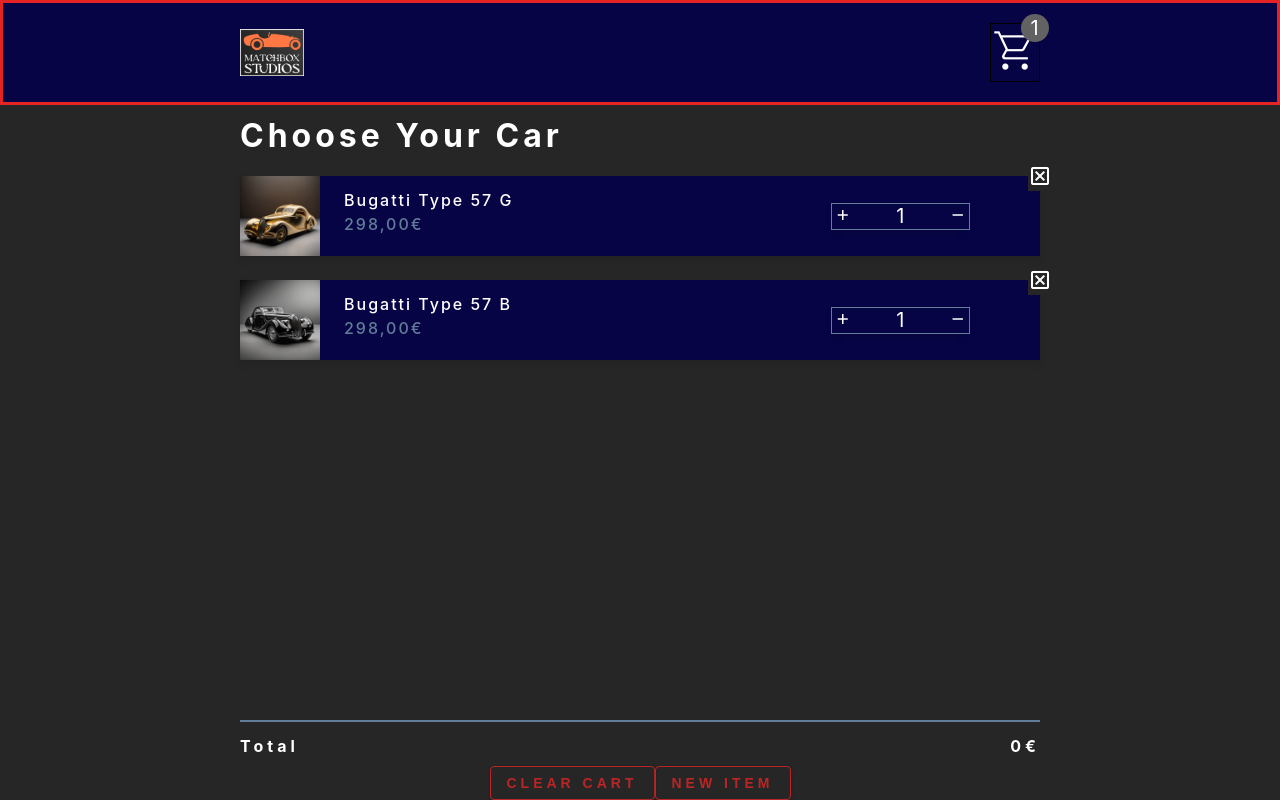
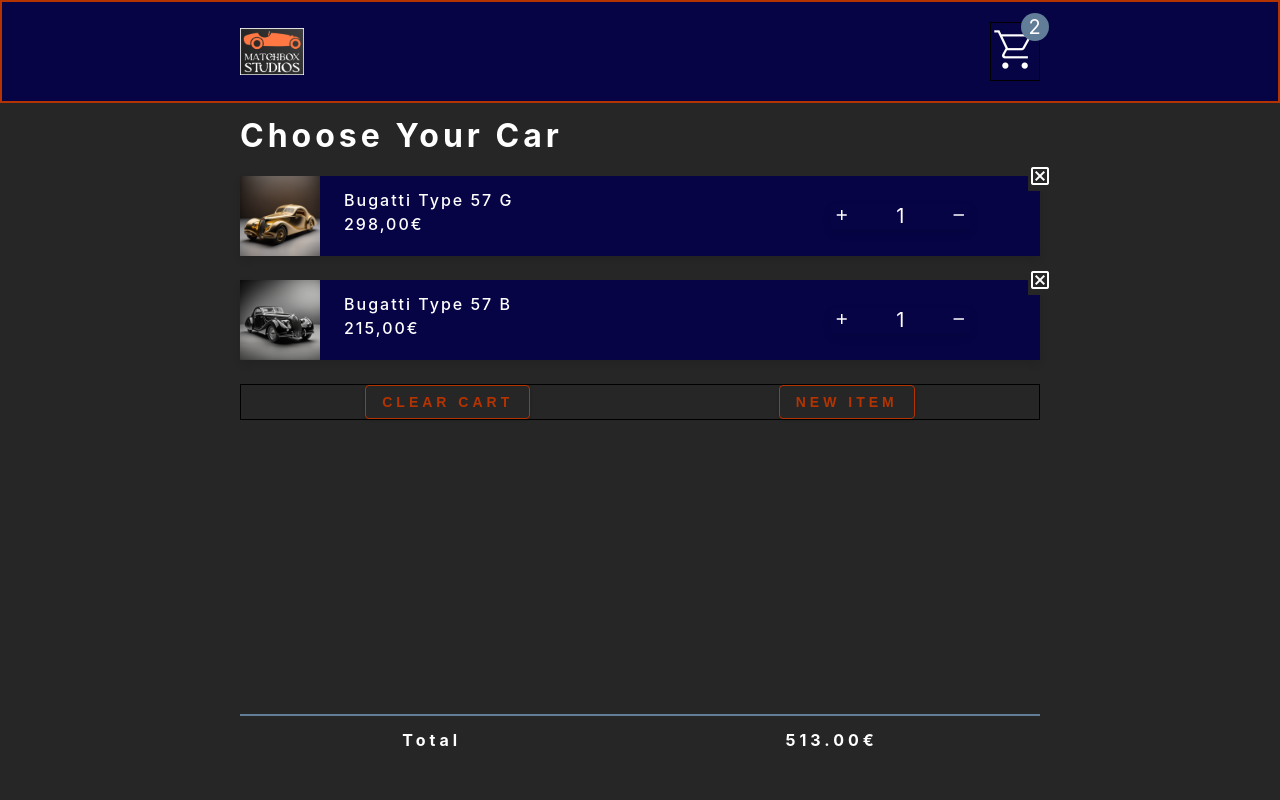
Before and after one commit to Murci2022/matchbox-shopping-cart, a React (Create React App) app: page / in a window 1280 px wide. Built offline with nearby package versions, Linux system fonts and the light colour scheme.

Commit message:
add Footer

```diff
--- a/src/App.js
+++ b/src/App.js
@@ -1,12 +1,22 @@
 import Navbar from './components/Navbar';
-
+import Footer from './components/Footer';
 import CartContainer from './components/CartContainer';
+import { useEffect } from 'react';
+import { useSelector, useDispatch } from 'react-redux';
+import { calculateTotals } from './features/cart/cartSlice';
 
 function App() {
+  const { cartItems } = useSelector((store) => store.cart);
+
+  const dispatch = useDispatch();
+  useEffect(() => {
+    dispatch(calculateTotals());
+  }, [cartItems]);
   return (
     <main>
       <Navbar />
       <CartContainer />
+      <Footer />
     </main>
   );
 }
--- a/src/Items.js
+++ b/src/Items.js
@@ -14,7 +14,7 @@ const Items = [
   {
     id: 'rec1JZlfCIBOPdcT2',
     title: 'Bugatti Type 57 B',
-    price: '298,00',
+    price: '215,00',
     img: BugattiBlack,
     amount: 1,
   },
--- a/src/components/CartContainer.js
+++ b/src/components/CartContainer.js
@@ -6,7 +6,7 @@ import { clearCart, newItem } from '../features/cart/cartSlice';
 const CartContainer = () => {
   const { cartItems, total, amount } = useSelector((store) => store.cart);
   const dispatch = useDispatch();
-  console.log(cartItems);
+  console.log(total, 'total');
   if (amount < 1) {
     return (
       <section className='cart'>
@@ -31,16 +31,7 @@ const CartContainer = () => {
             />
           );
         })}
-      </div>
-      <footer>
-        <div className='footer-conti'>
-          <hr />
-
-          <div className='cart-total'>
-            {' '}
-            <h4>
-              total <span>{total}€</span>
-            </h4>
+        <div className='btn-container'>
           <button
             className='btn clear-btn'
             onClick={() => {
@@ -59,7 +50,6 @@ const CartContainer = () => {
           </button>
         </div>
       </div>
-      </footer>
     </section>
   );
 };
--- /dev/null
+++ b/src/components/Footer.js
@@ -0,0 +1,24 @@
+import React from 'react';
+import { useSelector } from 'react-redux';
+
+const Footer = () => {
+  const { total } = useSelector((store) => store.cart);
+  console.log(total, 'TL');
+  return (
+    <footer>
+      <div className='footer-conti'>
+        <hr />
+
+        <div className='cart-total'>
+          {' '}
+          <h4>total</h4>
+          <h4>
+            <span>{total.toFixed(2)}€</span>
+          </h4>
+        </div>
+      </div>
+    </footer>
+  );
+};
+
+export default Footer;
--- a/src/features/cart/cartSlice.js
+++ b/src/features/cart/cartSlice.js
@@ -2,7 +2,7 @@ import { createSlice } from '@reduxjs/toolkit';
 import Items from '../../Items';
 const initialState = {
   cartItems: Items.slice(0, 2),
-  amount: 1,
+  amount: 2,
   total: 0,
   isLoading: 0,
 };
@@ -11,12 +11,36 @@ const cartSlice = createSlice({
   name: 'cart',
   initialState,
   reducers: {
+    calculateTotals: (state) => {
+      let amount = 0;
+      let total = 0;
+      state.cartItems.forEach((item) => {
+        console.log('Item Amount:', typeof item.amount);
+        console.log('Item Price:', typeof item.price);
+        if (
+          typeof item.amount !== 'number' ||
+          typeof item.price !== 'number' ||
+          isNaN(item.price)
+        ) {
+          console.log('invalid data type');
+        }
+
+        amount += item.amount;
+        total += item.amount * parseFloat(item.price);
+
+        console.log('total', total);
+      });
+      state.amount = amount;
+      state.total = total;
+    },
     clearCart: (state) => {
       state.cartItems = [];
+      state.amount = 0;
     },
     removeItem: (state, action) => {
       const itemId = action.payload;
       state.cartItems = state.cartItems.filter((item) => item.id !== itemId);
+      state.amount = state.amount - 1;
     },
     increase: (state, { payload }) => {
       const cartItem = state.cartItems.find((item) => item.id === payload.id);
@@ -40,12 +64,19 @@ const cartSlice = createSlice({
       if (!newItem) return;
 
       state.cartItems = [...state.cartItems, newItem];
+      state.amount += 1;
     },
   },
 });
 
 console.log(cartSlice);
 
-export const { clearCart, removeItem, increase, decrease, newItem } =
-  cartSlice.actions;
+export const {
+  clearCart,
+  removeItem,
+  increase,
+  decrease,
+  newItem,
+  calculateTotals,
+} = cartSlice.actions;
 export default cartSlice.reducer;
--- a/src/index.css
+++ b/src/index.css
@@ -5,13 +5,19 @@ Variables
 */
 
 :root {
+  --clr-primary1: #b33301;
+  --clr-primary-dark2: #691e00;
+  --clr-primary-light3: #ff4800;
+  --clr-blue-1: #070446;
+  --clr-white: #fff;
+  --clr-grey-dark: #262626;
+  --clr-grey-light: #617d98;
+  /* -------------- */
   --clr-primary: #070446;
   --clr-primary-dark: #282566;
   --clr-primary-light: #626262;
   --clr-grey-1: #102a42;
-  --clr-grey-5: #617d98;
   --clr-grey-10: #262626;
-  --clr-white: #fff;
   --clr-red-dark: hsl(360, 67%, 44%);
   --clr-red-light: hsl(360, 71%, 66%);
   --transition: all 0.3s linear;
@@ -29,7 +35,7 @@ Variables
 body {
   font-family: -apple-system, BlinkMacSystemFont, 'Segoe UI', Roboto, Oxygen,
     Ubuntu, Cantarell, 'Open Sans', 'Helvetica Neue', sans-serif;
-  background: var(--clr-grey-10);
+  background: var(--clr-grey-dark);
   color: var(--clr-white);
   line-height: 1.5;
   font-size: 0.875rem;
@@ -93,7 +99,6 @@ p {
 
 .btn {
   text-transform: uppercase;
-  background: var(--clr-primary);
   color: var(--clr-white);
   padding: 0.375rem 0.75rem;
   letter-spacing: var(--spacing);
@@ -128,16 +133,16 @@ nav {
   top: 0;
   left: 0;
   right: 0;
-  background: var(--clr-primary);
+  background: var(--clr-blue-1);
   padding: 1.25rem 2rem;
-  border: 3px solid rgb(228, 36, 36);
+  border: 2px solid #b33301;
 }
 
 footer {
   display: flex;
   justify-content: center;
   align-items: center;
-
+  background-color: var(--clr-grey-dark);
   position: fixed;
   z-index: 10;
   bottom: 0;
@@ -147,6 +152,7 @@ footer {
 .footer-conti {
   width: 90vw;
   max-width: var(--fixed-width);
+  padding-bottom: 40px;
 }
 .nav-center {
   max-width: var(--fixed-width);
@@ -172,6 +178,7 @@ nav h3 {
 }
 
 .remove-icon {
+  font-size: 1.5rem;
   color: var(--clr-white);
 }
 
@@ -188,7 +195,7 @@ nav h3 {
   width: 1.75rem;
   height: 1.75rem;
   border-radius: 50%;
-  background: var(--clr-primary-light);
+  background: var(--clr-grey-light);
   display: flex;
   align-items: center;
   justify-content: center;
@@ -223,28 +230,30 @@ Cart
   text-align: center;
 }
 .cart footer {
+  display: flex;
+  justify-content: space-between;
   margin-top: 4rem;
   text-align: center;
 }
-.cart-total h4 {
-  text-transform: capitalize;
+
+.cart-total {
   display: flex;
-  justify-content: space-between;
+  justify-content: space-around;
   margin-top: 1rem;
 }
 .clear-btn,
 .confirm-btn {
   background: transparent;
   padding: 0.5rem 1rem;
-  color: var(--clr-red-dark);
-  border: 1px solid var(--clr-red-dark);
+  color: var(--clr-primary1);
+  border: 1px solid var(--clr-primary1);
   /*  margin-top: 2.25rem; */
   border-radius: var(--radius);
 }
 .clear-btn:hover {
-  background: var(--clr-red-light);
-  color: var(--clr-red-dark);
-  border-color: var(--clr-red-light);
+  background: var(--clr-primary-light3);
+  color: var(--clr-primary-dark2);
+  border-color: var(--clr-primary-light3);
 }
 .confirm-btn {
   border-color: var(--clr-primary);
@@ -299,7 +308,6 @@ Cart Item
 }
 /* -------------------------grid 3--------------------- */
 .amount-btn-conti {
-  border: 1px solid var(--clr-grey-5);
   display: flex;
   justify-content: space-between;
   padding: 1px;
@@ -325,7 +333,7 @@ Cart Item
   line-height: 1;
 }
 hr {
-  background: var(--clr-grey-5);
+  background: var(--clr-grey-light);
   border-color: transparent;
   border-width: 0.25px;
 }
@@ -360,8 +368,10 @@ hr {
   margin-top: 1rem;
 }
 .btn-container {
+  border: 1px solid black;
   display: flex;
   justify-content: space-around;
+  margin-bottom: 80px;
 }
 
 /* .material-symbols-outlined {
```
Also changed, not shown: 1 other file (tests, documents, lock files or other folders). Lines whose indentation alone changed are shown as unchanged.
